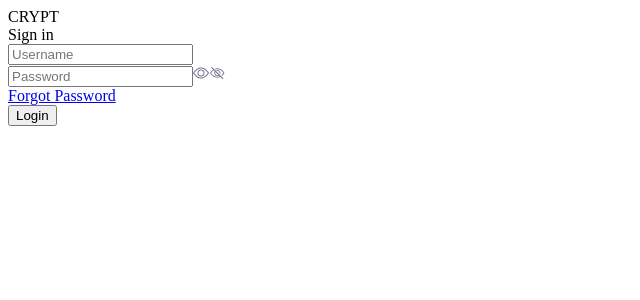
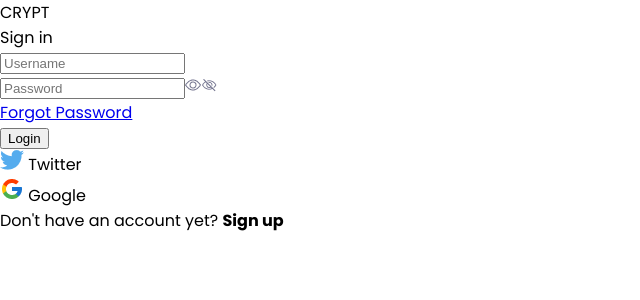
Before and after one commit to Dhruv-Pindawala/crypt-frontend, a React (Create React App) app: page /login in a window 1280 px wide. Shown: the top 300 px of the page, without its empty margins (0-640 px from the left). Built offline with nearby package versions, Linux system fonts and the light colour scheme; no server answers; a web font is replaced by a local one.

Commit message:
socialauth buttons and signup button

```diff
--- a/src/Pages/login.js
+++ b/src/Pages/login.js
@@ -1,6 +1,8 @@
 import React from 'react';
 import eyeopen from '../assets/eyeopen.png';
 import eyeclose from '../assets/eyeclose.png';
+import google from '../assets/google.png';
+import twitter from '../assets/twitter.png';
 import {Link} from 'react-router-dom';
 
 const Login = (props) => {
@@ -21,6 +23,17 @@ const Login = (props) => {
                     </div>
                     <button type='submit'>Login</button>
                 </form>
+                <div className='grid grid-2 grid-gap-2'>
+                    <div className='socialButton'>
+                        <img src={twitter} /> <span>Twitter</span>
+                    </div>
+                    <div className='socialButton'>
+                        <img src = {google} /> <span>Google</span>
+                    </div>
+                </div>
+                <div className='switchOption'>
+                    Don't have an account yet? <b>Sign up</b>
+                </div>
             </div>
         </div>
     )
--- a/src/index.js
+++ b/src/index.js
@@ -4,6 +4,7 @@ import App from './app';
 import { StoreProvider } from './stateManagement/store';
 import SocketService from './socketService';
 import Router from './router';
+import './style.scss';
 
 ReactDom.render(
     <StoreProvider>
```
Also changed, not shown: src/assets/google.png (added), src/assets/twitter.png (added).
